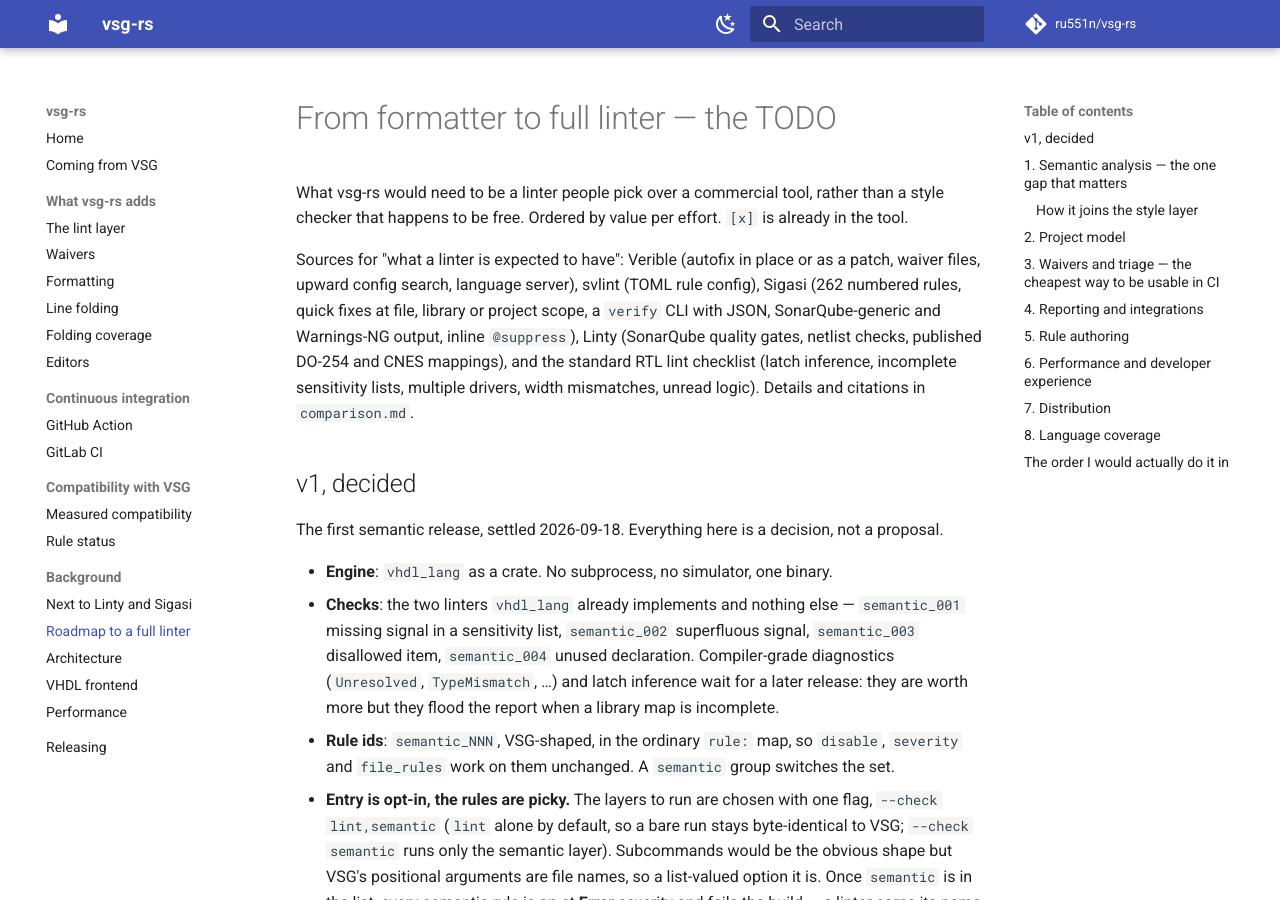
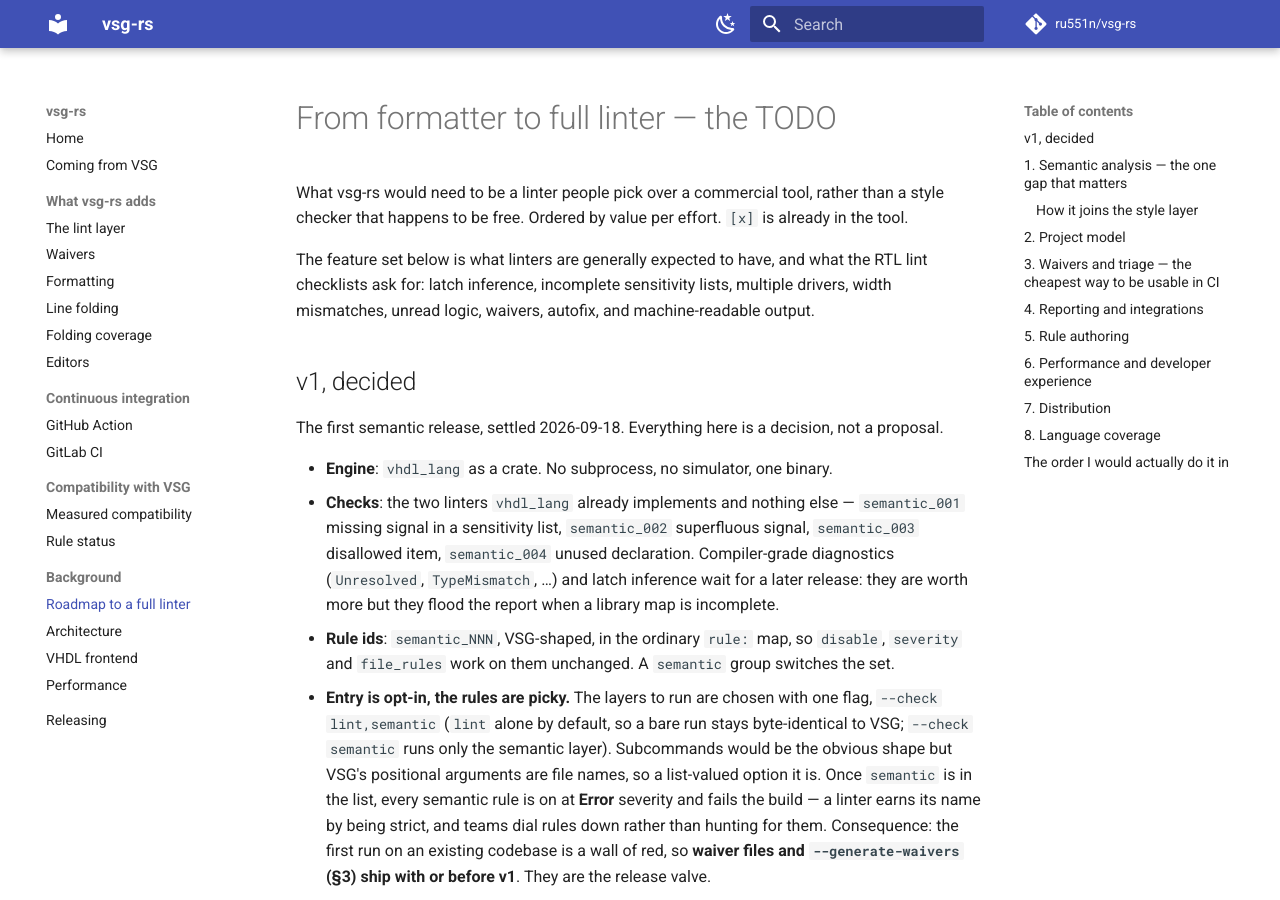
Before and after one commit to ru551n/speja, an MkDocs documentation site: the page built from docs/roadmap-linter.md, in a window 1280 px wide and 900 px high. Built offline with MkDocs 1.6.1 and Material for MkDocs 9.7.7, drawn with Linux system fonts in a browser that asks for light colours; comment, search, counter and statistics services are not loaded; some of the changed text lies outside the part shown.

Commit message:
Remove the comparison with other tools from the documentation (#26)
* Take the comparison with other tools out of the documentation

It named commercial products, quoted their prices and judged their capabilities. That belongs in
private notes rather than in a published project's documentation, whatever its accuracy.

The roadmap keeps its plan and loses the competitor citations it leaned on: the features it lists
are what linters are generally expected to have and what the RTL lint checklists ask for, which
is the part that was ever load-bearing.

Co-Authored-By: Claude Opus 5 (1M context) <noreply@anthropic.com>
Claude-Session: https://claude.ai/code/session_01WhMDRWDgkWXDGuQwwrXu92

* Drop the offline-runner section from the GitLab recipe

Co-Authored-By: Claude Opus 5 (1M context) <noreply@anthropic.com>
Claude-Session: https://claude.ai/code/session_01WhMDRWDgkWXDGuQwwrXu92

---------

Co-authored-by: Claude Opus 5 (1M context) <noreply@anthropic.com>

```diff
--- a/docs/roadmap-linter.md
+++ b/docs/roadmap-linter.md
@@ -3,13 +3,9 @@
 What vsg-rs would need to be a linter people pick over a commercial tool, rather than a style
 checker that happens to be free. Ordered by value per effort. `[x]` is already in the tool.
 
-Sources for "what a linter is expected to have": Verible (autofix in place or as a patch, waiver
-files, upward config search, language server), svlint (TOML rule config), Sigasi (262 numbered
-rules, quick fixes at file, library or project scope, a `verify` CLI with JSON, SonarQube-generic
-and Warnings-NG output, inline `@suppress`), Linty (SonarQube quality gates, netlist checks,
-published DO-254 and CNES mappings), and the standard RTL lint checklist (latch inference,
-incomplete sensitivity lists, multiple drivers, width mismatches, unread logic). Details and
-citations in `comparison.md`.
+The feature set below is what linters are generally expected to have, and what the RTL lint
+checklists ask for: latch inference, incomplete sensitivity lists, multiple drivers, width
+mismatches, unread logic, waivers, autofix, and machine-readable output.
 
 ## v1, decided
 
@@ -85,7 +81,7 @@ so this is a second parse in a second phase, not a change to the formatter.
       netlist: a per-process assignment analysis covers the common cases.
 - [ ] **Multiple drivers** on one signal across processes and concurrent assignments.
 - [ ] **Clock and reset heuristics**: a clock not used as a clock, mixed edges, mixed sync/async
-      reset style, a register without a reset. Source level, the way Sigasi does them.
+      reset style, a register without a reset. Source level, without a netlist.
 
 ### How it joins the style layer
 
@@ -120,8 +116,8 @@ Configuration stays one mental model: `semantic_*` ids live in the same `rule:`
 Everything in §1 beyond a single file needs to know what a library is.
 
 - [ ] **Read `vhdl_ls.toml`** for library mapping (read only; never write one into a repository).
-- [ ] **`--top` awareness**, so rules can treat the top level differently (Linty's
-      `inout`-only-at-top rule is the canonical example).
+- [ ] **`--top` awareness**, so rules can treat the top level differently: `inout` ports only at
+      the top level is the canonical example.
 - [ ] **Testbench versus RTL scoping**: path patterns marking testbench files, and a second
       severity per rule for RTL, as both commercial tools have.
 - [ ] **Mark the current cross-file consistency rules as heuristics** in the report once real
@@ -132,7 +128,7 @@ Everything in §1 beyond a single file needs to know what a library is.
 - [x] Inline `-- vsg_off` / `-- vsg-rs: fmt off` regions.
 - [ ] **Inline waiver with a reason**: `-- vsg-rs: waive signal_008 "generated code"`, reported as
       waived rather than silently dropped.
-- [ ] **Waiver files** (Verible's model): rule, path, line and reason, plus
+- [ ] **Waiver files**: rule, path, line and reason, plus
       **`--generate-waivers`** to write the current findings out as one. That is adoption on a
       legacy codebase in a single command.
 - [ ] **`--waived` reporting**: count and list what was waived, so waivers cannot rot unnoticed.
@@ -143,9 +139,8 @@ Everything in §1 beyond a single file needs to know what a library is.
 
 - [x] SARIF, JUnit, GitLab code quality, syntastic, JSON, `--statistics`, the GitHub Action and
       pre-commit hooks.
-- [ ] **SonarQube generic issue JSON** — the format both Sigasi and Linty feed; it opens every
-      SonarQube shop without them needing a plugin.
-- [ ] **Warnings NG XML** for Jenkins, the other format Sigasi's CLI emits.
+- [ ] **SonarQube generic issue JSON**, which opens every SonarQube shop without a plugin.
+- [ ] **Warnings NG XML** for Jenkins.
 - [ ] **A published standards mapping** (DO-254, STARC, CNES), rule by rule, as a documentation
       table. Both commercial tools sell this; no free VHDL tool publishes one.
 - [ ] **A Docker image** for pipelines that cannot install a binary.
@@ -171,7 +166,7 @@ Everything in §1 beyond a single file needs to know what a library is.
 - [ ] **Result caching** keyed on the file hash and the configuration hash, so an unchanged file
       is not re-checked. The obvious win for pre-commit and large repositories.
 - [ ] **`--watch`** for local iteration.
-- [ ] **Upward configuration search** (Verible's `.rules.verible_lint` behaviour): find `vsg.yaml`
+- [ ] **Upward configuration search**: find `vsg.yaml`
       by walking up from each file, so a subdirectory can refine the style.
 - [ ] *(Declined, and staying declined: a language server — `vhdl_ls` already is one; style
       presets; a configuration generator.)*
--- a/mkdocs.yml
+++ b/mkdocs.yml
@@ -54,7 +54,6 @@ nav:
       - Measured compatibility: compatibility.md
       - Rule status: rule-status.md
   - Background:
-      - Next to Linty and Sigasi: comparison.md
       - Roadmap to a full linter: roadmap-linter.md
       - Architecture: architecture.md
       - VHDL frontend: vhdl-frontend.md
```
Also changed, not shown: docs/comparison.md (deleted, +0 -156 lines), docs/gitlab-ci.md (+0 -15 lines), docs/index.md (+1 -2 lines), 1 other file.
